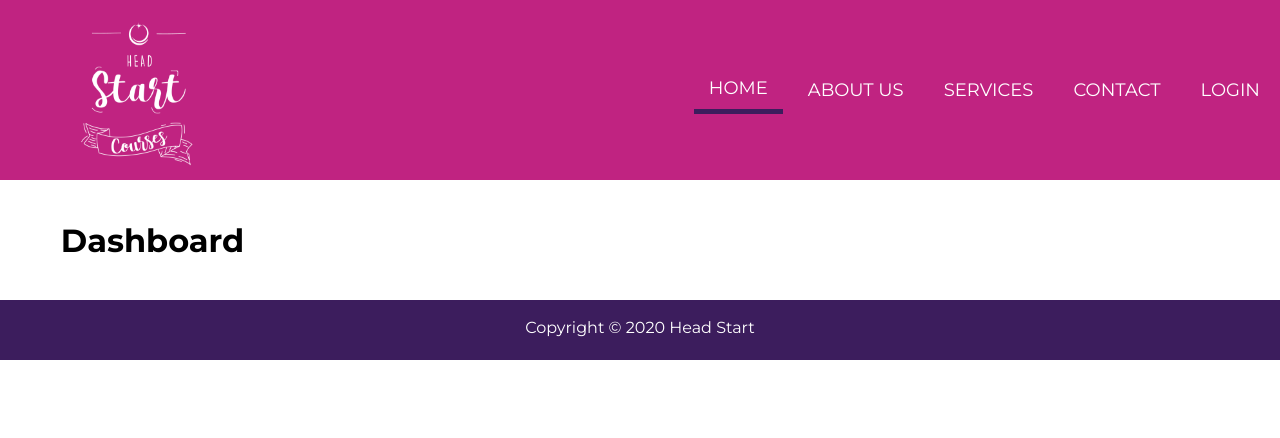
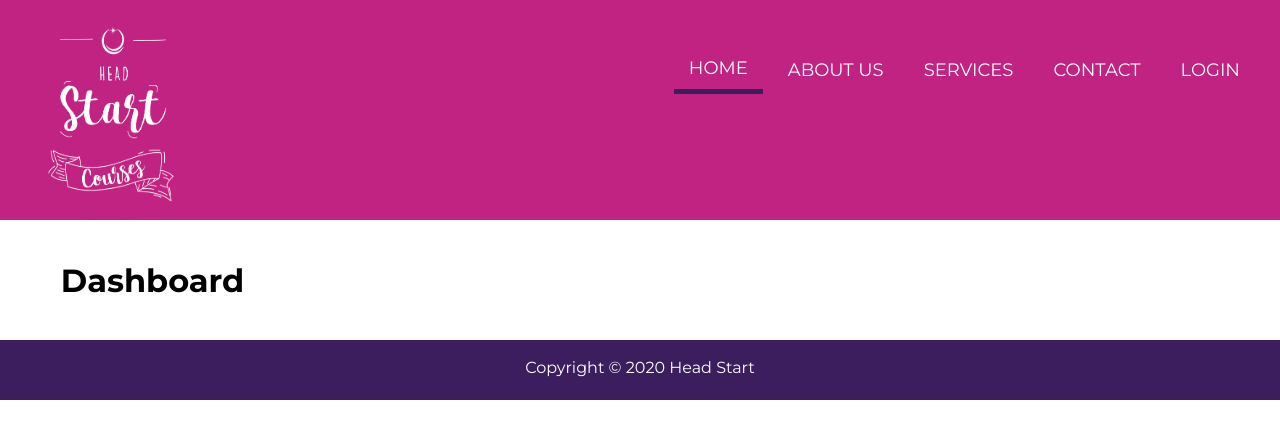
Before and after one commit to thalesleite/head-start-frontend, a React (Create React App) app: page /dashboard in a window 1280 px wide. Shown: the top 438 px of the page. Built offline with nearby package versions, Linux system fonts and the light colour scheme.

Commit message:
styled logo and header menu

```diff
--- a/src/components/Header/Header.js
+++ b/src/components/Header/Header.js
@@ -42,6 +42,7 @@ function Header() {
     }
 
     return (
+        <div>
             <div className="header">
                 <Link className="logo-container" to="/">
                     <img src={Logo} alt="Head Start"/>
@@ -82,6 +83,9 @@ function Header() {
                     </Link>
                 </div>
             </div>
+            <div className="header-behind"></div>
+        </div>
+
     );
 }
 
--- a/src/components/Header/Header.scss
+++ b/src/components/Header/Header.scss
@@ -1,7 +1,7 @@
 @import '../../scss/variables';
 
 .header {
-  height: $size-header;
+  height: 120px;
   width: 100%;
   display: flex;
   justify-content: space-between;
@@ -13,7 +13,9 @@
   .logo-container {
     img {
       height: $size-header;
-      width: 250px;
+      width: 220px;
+      background-color: $color-pink;
+      border-radius: 50%;
     }
   }
 
@@ -23,6 +25,7 @@
     display: flex;
     align-items: center;
     justify-content: flex-end;
+    padding: 20px 20px 0px 0px;
 
     .option {
       font-size: 18px;
@@ -60,3 +63,11 @@
     }
   }
 }
+
+.header-behind {
+  width: 100%;
+  height: $size-header;
+  top: 0;
+  background-color: $color-pink;
+  position: absolute;
+}
--- a/src/pages/Home/Home.scss
+++ b/src/pages/Home/Home.scss
@@ -1,5 +1,11 @@
+@import '../../scss/variables';
+
 .Carousel-root-1 {
   position: inherit !important;
+
+  .Carousel-fullHeightHoverWrapper-6 {
+    height: calc(100% + 220px) !important;
+  }
 }
 
 .carousel {
--- a/src/scss/_variables.scss
+++ b/src/scss/_variables.scss
@@ -1,5 +1,5 @@
 
-$size-header: 180px;
+$size-header: 220px;
 
 // **** COLORS **** //
 $color-black: #1f2729;
```
Also changed, not shown: src/assets/head-start-branco.png. Lines whose indentation alone changed are shown as unchanged.
